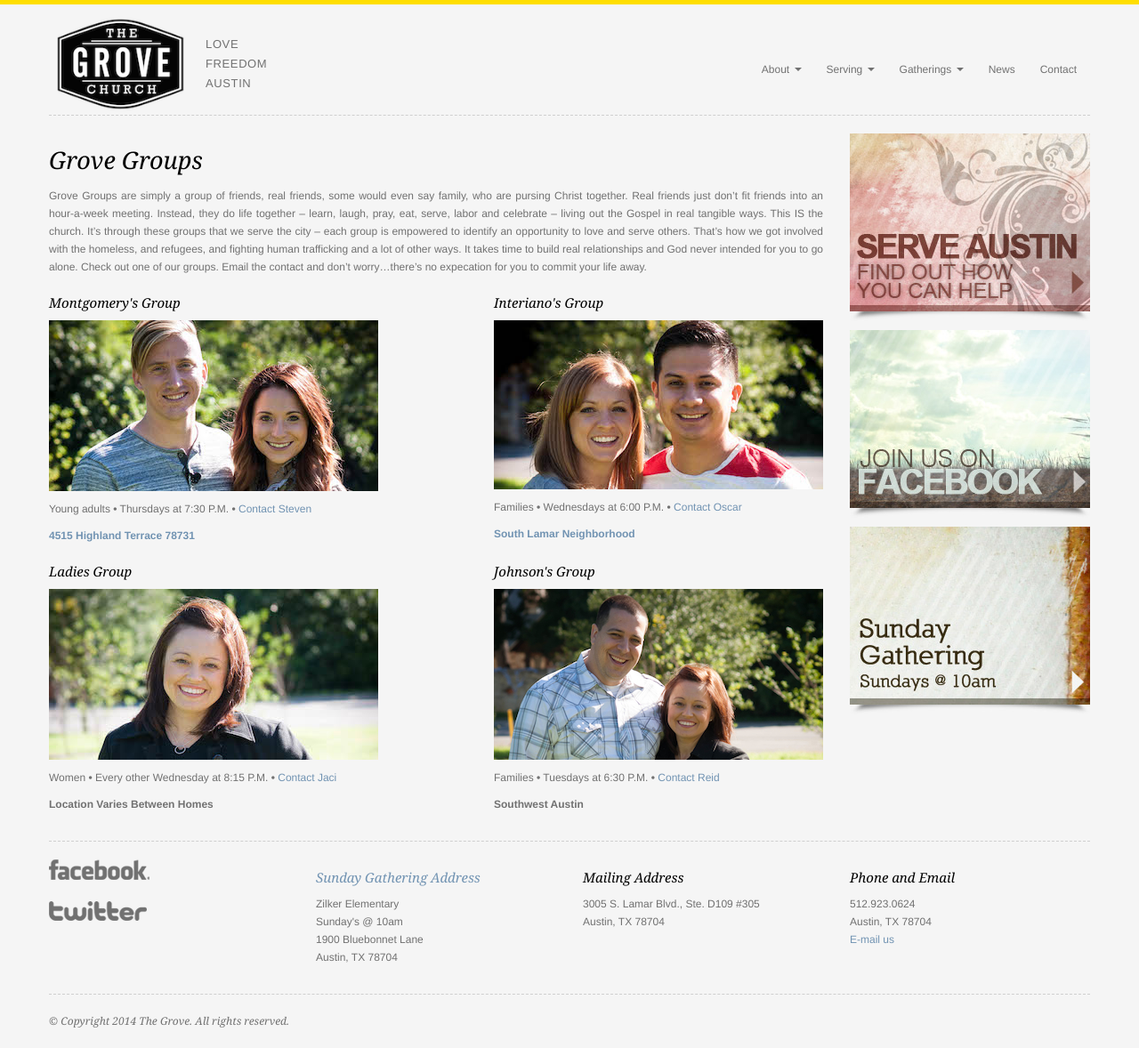
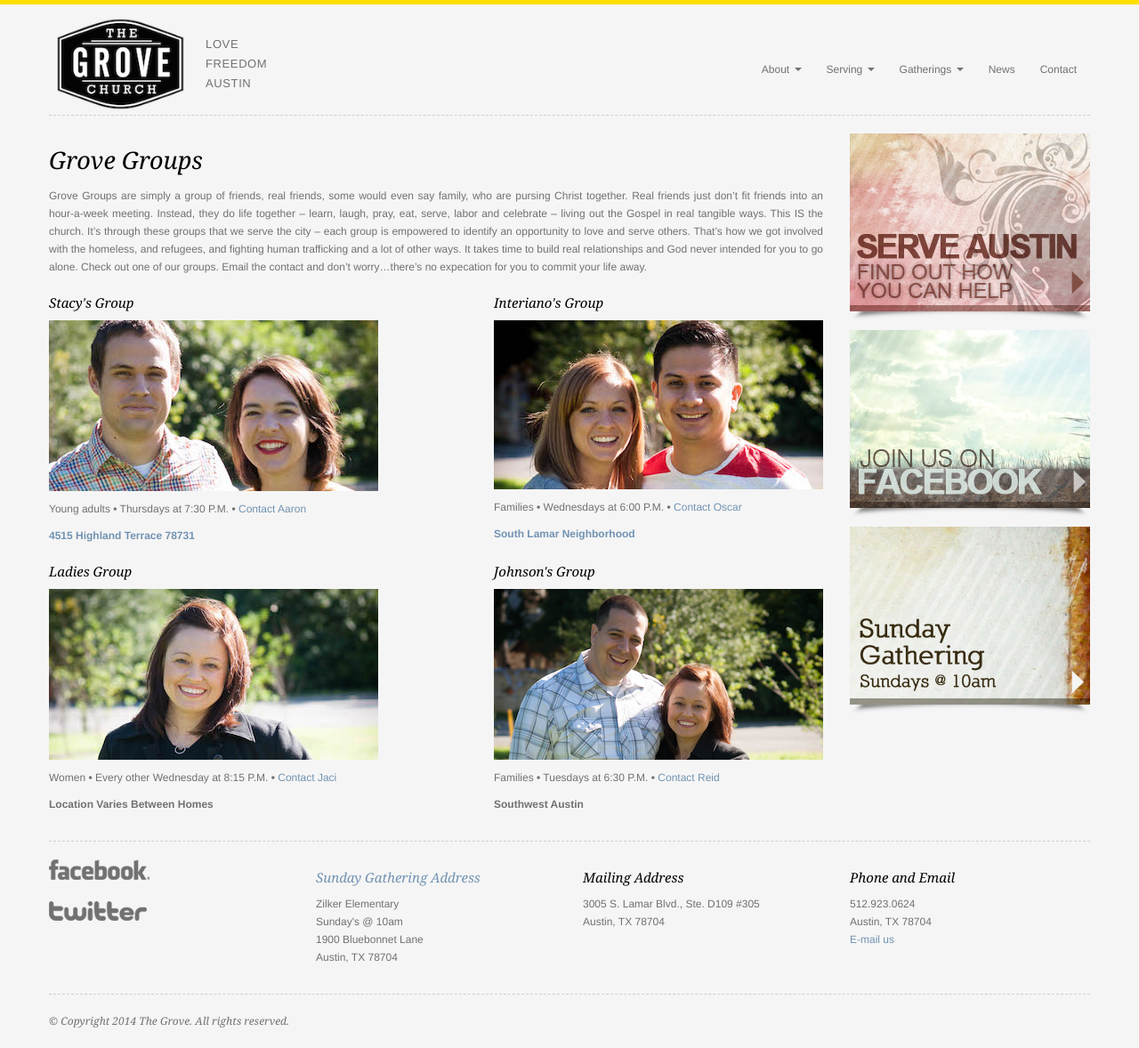
Before and after one commit to groveatx/groveatx.github.io, a Jekyll site: the page built from gatherings/grove-groups/index.md, in a window 1280 px wide. Shown: the whole page at 89% size. Built offline with Jekyll 4.4.1, drawn with Linux system fonts in a browser that asks for light colours; Markdown is read by kramdown in place of the engine named in the settings.

Commit message:
s/montgomerys/stacys/

```diff
--- a/_includes/groups.html
+++ b/_includes/groups.html
@@ -1,15 +1,15 @@
 <div class="row">
   <div class="span4">
-    <h4 id=montgomery>Montgomery's Group</h4>
+    <h4 id=montgomery>Stacy's Group</h4>
 
-    <p><img src="/img/people/montgomerys.jpg" /></p>
+    <p><img src="/img/people/stacys.jpg" /></p>
 
     <p>
       Young adults
       <strong>&bull;</strong>
       Thursdays at 7:30 P.M.
       <strong>&bull;</strong>
-      <a href="mailto:stevenmontgomery777+groveatxorg@gmail.com">Contact Steven</a>
+      <a href="mailto:aaron.r.stacy+groveatxorg@gmail.com">Contact Aaron</a>
     </p>
 
     <p>
```
Also changed, not shown: img/people/stacys.jpg (added).
